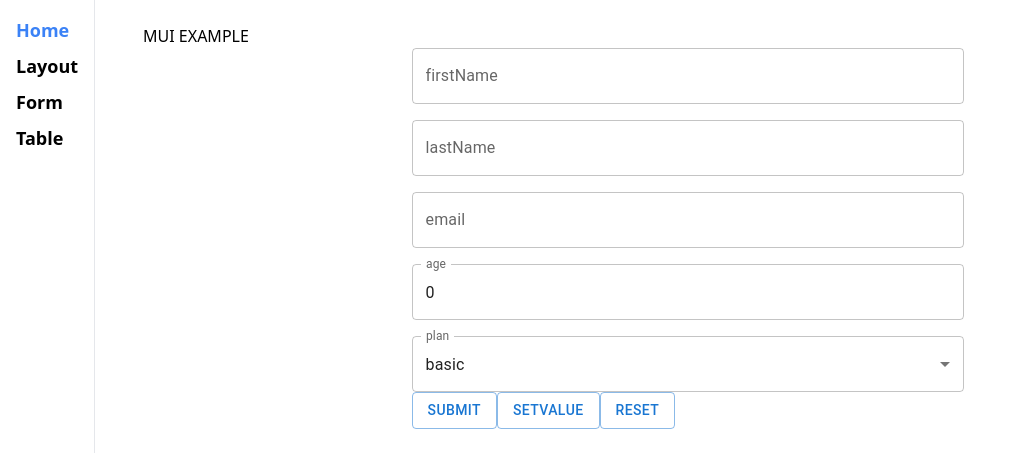
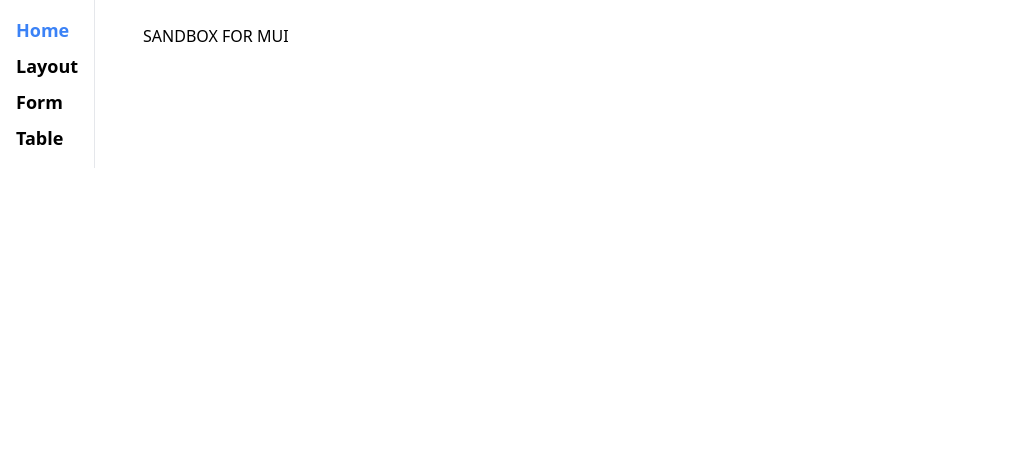
Before and after one commit to nbr41to/sandbox-mui, a Next.js app: page / in a window 1280 px wide. Shown: the top 468 px of the page, without its empty margins (0-1011 px from the left). Built offline with nearby package versions, Linux system fonts and the light colour scheme.

Commit message:
Update index.tsx

```diff
--- a/src/pages/index.tsx
+++ b/src/pages/index.tsx
@@ -1,125 +1,9 @@
-import { Button, TextField, Stack, Container, Box } from '@mui/material';
-
-import { CreateFormValues, useCreateForm } from '@/hooks/useCreateForm';
-import { Select } from '@/components/Select';
-import { useState } from 'react';
-import { Controller } from 'react-hook-form';
+import { Container } from '@mui/material';
 
 export default function Home() {
-  const [payload, setPayload] = useState<CreateFormValues>();
-
-  const {
-    register,
-    handleSubmit,
-    formState: { errors },
-    setValue,
-    reset,
-    control,
-  } = useCreateForm();
-
-  const handleOnSubmit = (data: CreateFormValues) => {
-    setPayload(data);
-  };
-  const handleOnError = (errors: any) => {
-    console.error(errors);
-  };
-  console.log('render');
-
   return (
     <Container>
-      <Box maxWidth='sm'>
-        <h1>MUI EXAMPLE</h1>
-      </Box>
-      <Container maxWidth='sm'>
-        <form onSubmit={handleSubmit(handleOnSubmit, handleOnError)}>
-          <Stack spacing={2}>
-            <TextField
-              id='firstName'
-              label='firstName'
-              error={Boolean(errors.firstName)}
-              helperText={errors.firstName?.message}
-              {...register('firstName')}
-            />
-            <Controller
-              name='lastName'
-              control={control}
-              render={({ field }) => (
-                <TextField
-                  label='lastName'
-                  error={Boolean(errors.lastName)}
-                  helperText={errors.lastName?.message}
-                  {...field}
-                />
-              )}
-            />
-            {/* <TextField
-              label='lastName'
-              error={Boolean(errors.lastName)}
-              helperText={errors.lastName?.message}
-              {...register('lastName')}
-            /> */}
-            <TextField
-              label='email'
-              error={Boolean(errors.email)}
-              helperText={errors.email?.message}
-              {...register('email')}
-            />
-            <TextField
-              label='age'
-              type='number'
-              error={Boolean(errors.age)}
-              helperText={errors.age?.message}
-              {...register('age')}
-            />
-            {/* Labelが壊れているので,FormControlで作ったほうが良さそう */}
-            {/* <MuiSelect label='plan' defaultValue='basic' {...register('plan')}>
-                <MenuItem value='basic'>basic</MenuItem>
-                <MenuItem value='pro'>pro</MenuItem>
-                <MenuItem value='premium'>premium</MenuItem>
-              </MuiSelect> */}
-            <Select
-              variant='outlined'
-              label='plan'
-              options={['basic', 'pro', 'premium']}
-              defaultValue='basic'
-              {...register('plan')}
-            />
-          </Stack>
-          <Button type='submit' variant='outlined'>
-            Submit
-          </Button>
-          <Button
-            variant='outlined'
-            onClick={() => {
-              setValue('firstName', 'tit');
-              setValue('lastName', 'tat');
-              setValue('email', 'example@example.com');
-              setValue('age', 20);
-              setValue('plan', 'pro');
-            }}
-          >
-            setValue
-          </Button>
-          <Button
-            variant='outlined'
-            onClick={() => {
-              setPayload(undefined);
-              reset();
-            }}
-          >
-            reset
-          </Button>
-        </form>
-      </Container>
-
-      {payload && (
-        <Container>
-          <p>payload</p>
-          <pre className='bg-slate-800 text-white py-4 px-6 rounded'>
-            {JSON.stringify(payload, null, 2)}
-          </pre>
-        </Container>
-      )}
+      <h1>SANDBOX FOR MUI</h1>
     </Container>
   );
 }
```
